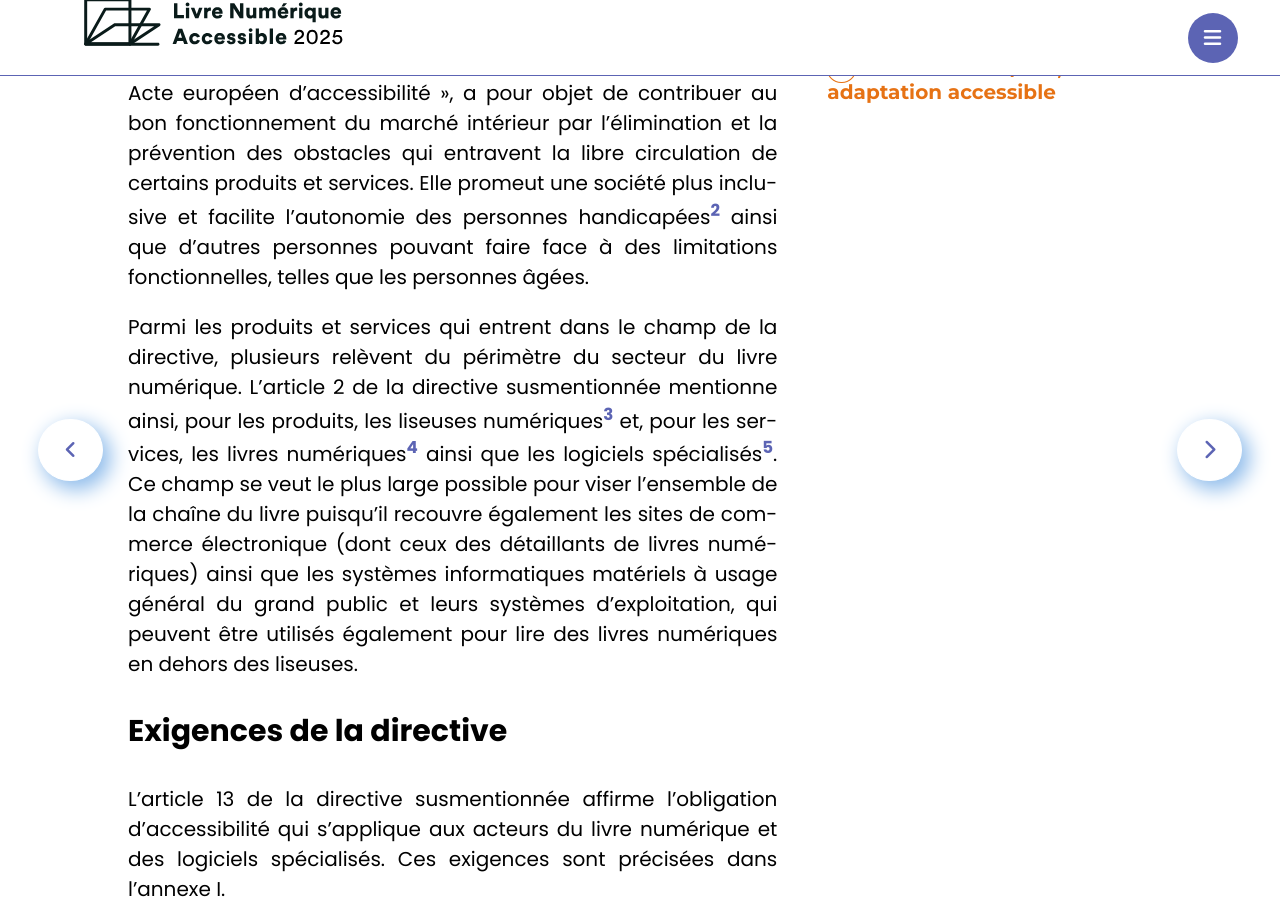
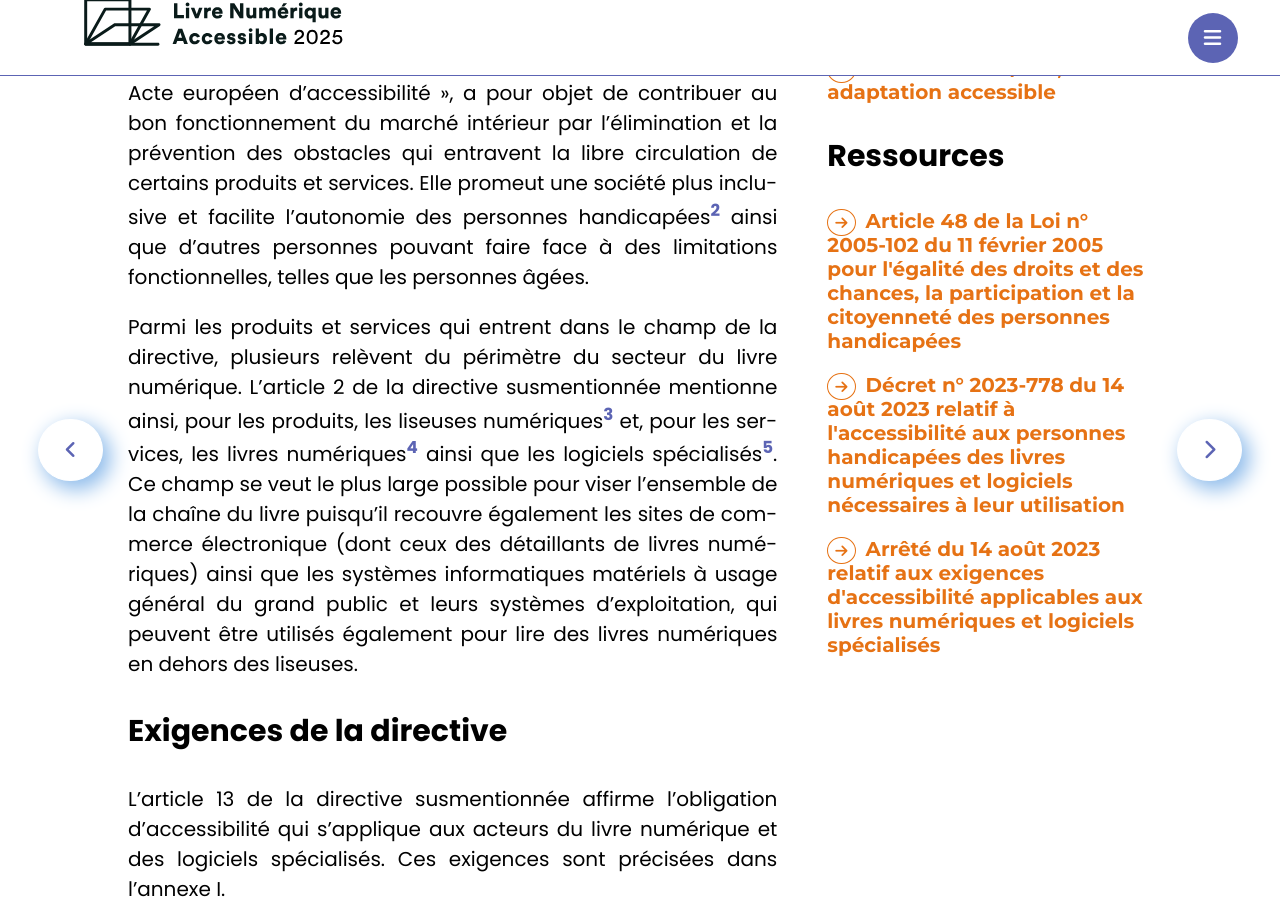
Before and after one commit to edition-accessible/lina25, a Jekyll site: the page built from pages/loi.md, in a window 1280 px wide and 900 px high, scrolled down 1207 px. Built offline with Jekyll 4.4.1, drawn with Linux system fonts in a browser that asks for light colours; nearby versions of some CDN libraries.

Commit message:
Loi : ajout des adresses decrets français

```diff
--- a/pages/loi.md
+++ b/pages/loi.md
@@ -313,4 +313,13 @@ car n’entreraient pas dans la définition des livres numériques <a href="#fnr
 </li>
 
 </ul>
+<h3>Ressources</h3>
+<ul>
+
+<li><a href="https://www.legifrance.gouv.fr/codes/article_lc/LEGIARTI000047293285" class="link color_orange" target="_self">Article 48 de la Loi n° 2005-102 du 11 février 2005 pour l'égalité des droits et des chances, la participation et la citoyenneté des personnes handicapées</a></li>
+<li><a href="https://www.legifrance.gouv.fr/loda/id/JORFTEXT000047968744" class="link color_orange" target="_self">Décret n° 2023-778 du 14 août 2023 relatif à l'accessibilité aux personnes handicapées des livres numériques et logiciels nécessaires à leur utilisation</a></li>
+<li><a href="https://www.legifrance.gouv.fr/jorf/id/JORFTEXT000047984432?init=true&page=1&query=MICB2321805A&searchField=ALL&tab_selection=all" class="link color_orange" target="_self">Arrêté du 14 août 2023 relatif aux exigences d'accessibilité applicables aux livres numériques et logiciels spécialisés</a></li>
+
+</ul>
+
 </section>
```
